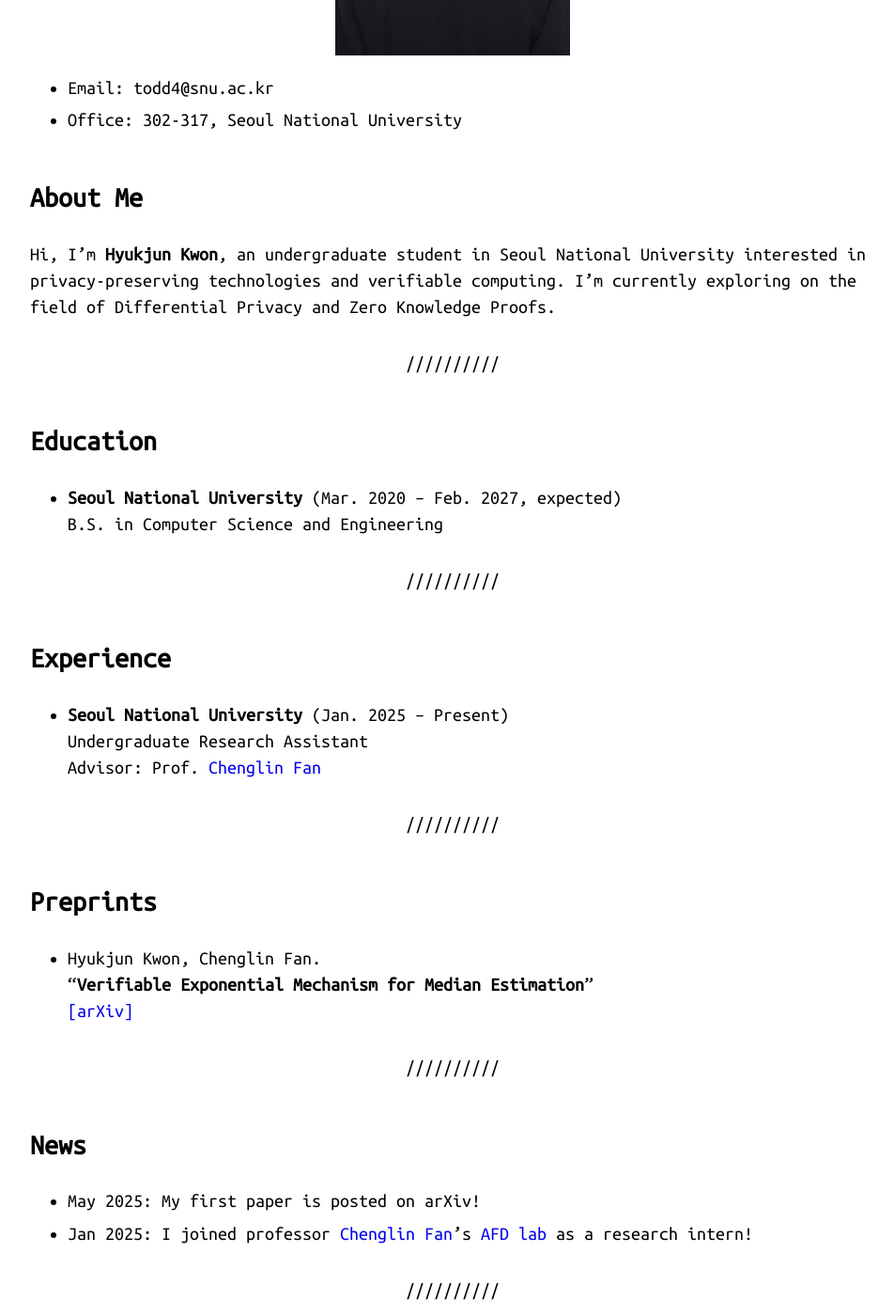
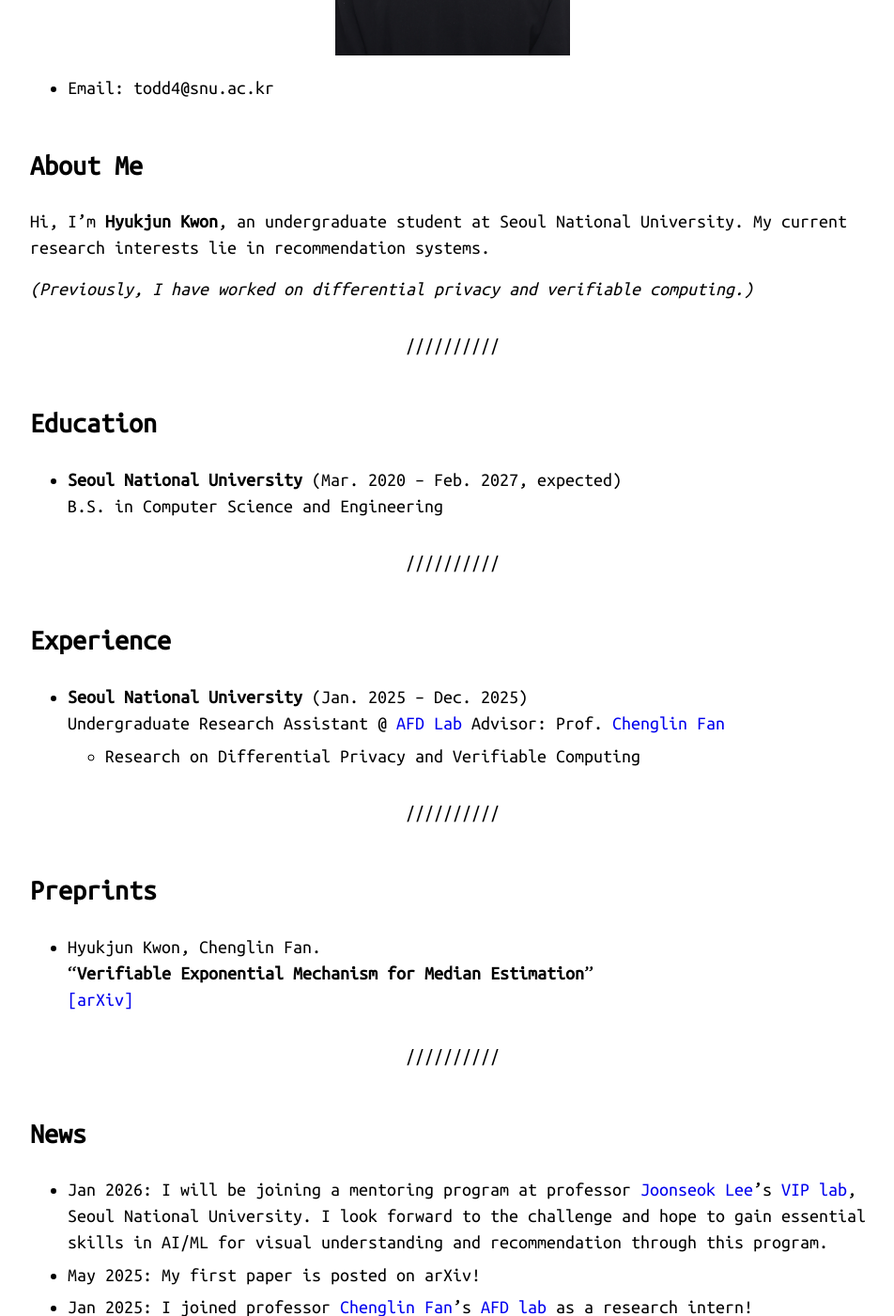
Before and after one commit to Hyoek-Jun-Kwon/Hyoek-Jun-Kwon.github.io, a Jekyll site: the page built from index.md, in a window 1280 px wide and 1400 px high, scrolled down 493 px. Shown: the whole window at 94% size, without its empty margins (158-1110 px from the left). Built offline with Jekyll 4.4.1, drawn with Linux system fonts in a browser that asks for light colours.

Commit message:
feat: VIP lab 멘토링 추가

```diff
--- a/index.md
+++ b/index.md
@@ -23,12 +23,13 @@ a {
 ![profile](assets/Hyukjun_Kwon.jpg){: width="250px" }
 
 - Email: todd4@snu.ac.kr
-- Office: 302-317, Seoul National University
 
 ## About Me
 
-Hi, I'm **Hyukjun Kwon**, an undergraduate student in Seoul National University interested in privacy-preserving technologies and verifiable computing.
-I'm currently exploring on the field of Differential Privacy and Zero Knowledge Proofs.
+Hi, I'm **Hyukjun Kwon**, an undergraduate student at Seoul National University.
+My current research interests lie in recommendation systems.
+
+*(Previously, I have worked on differential privacy and verifiable computing.)*
 
 ---
 
@@ -41,9 +42,10 @@ I'm currently exploring on the field of Differential Privacy and Zero Knowledge
 
 ## Experience
 
-- **Seoul National University** (Jan. 2025 – Present)
-  Undergraduate Research Assistant
+- **Seoul National University** (Jan. 2025 – Dec. 2025)
+  Undergraduate Research Assistant @ [AFD Lab](https://sites.google.com/snu.ac.kr/afdlabsnu/afd-lab?authuser=0)
   Advisor: Prof. [Chenglin Fan](https://sites.google.com/site/chenglinfanresearch/welcome-to-chenglin-fans-webpage)
+  - Research on Differential Privacy and Verifiable Computing
 
 ---
 
@@ -57,6 +59,7 @@ I'm currently exploring on the field of Differential Privacy and Zero Knowledge
 
 ## News
 
+- Jan 2026: I will be joining a mentoring program at professor [Joonseok Lee](http://www.joonseok.net/home.html)'s [VIP lab](https://vip.snu.ac.kr/index.html), Seoul National University. I look forward to the challenge and hope to gain essential skills in AI/ML for visual understanding and recommendation through this program.
 - May 2025: My first paper is posted on arXiv!
 - Jan 2025: I joined professor [Chenglin Fan](https://sites.google.com/site/chenglinfanresearch/welcome-to-chenglin-fans-webpage)'s [AFD lab](https://sites.google.com/snu.ac.kr/afdlab/%ED%99%88?authuser=0) as a research intern!
 
```
